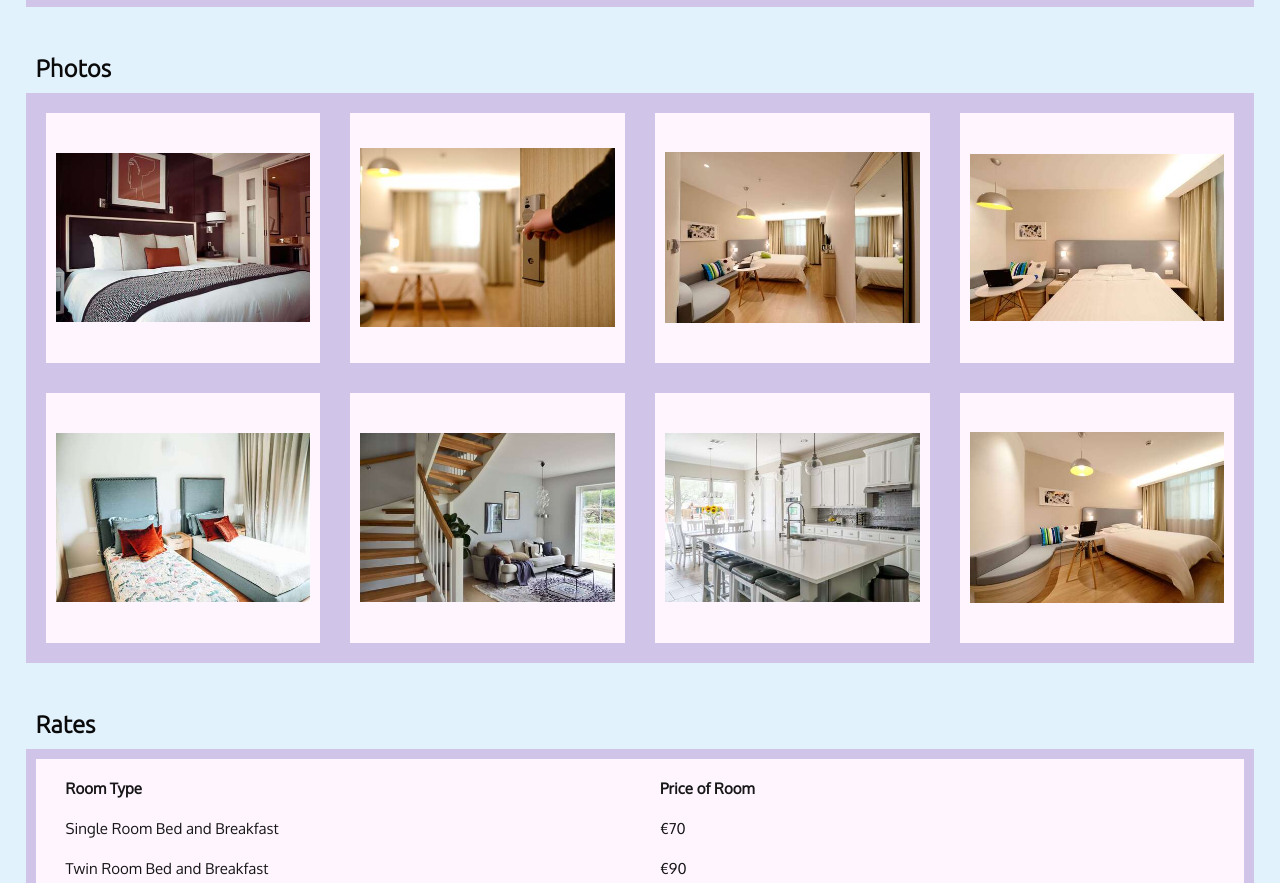
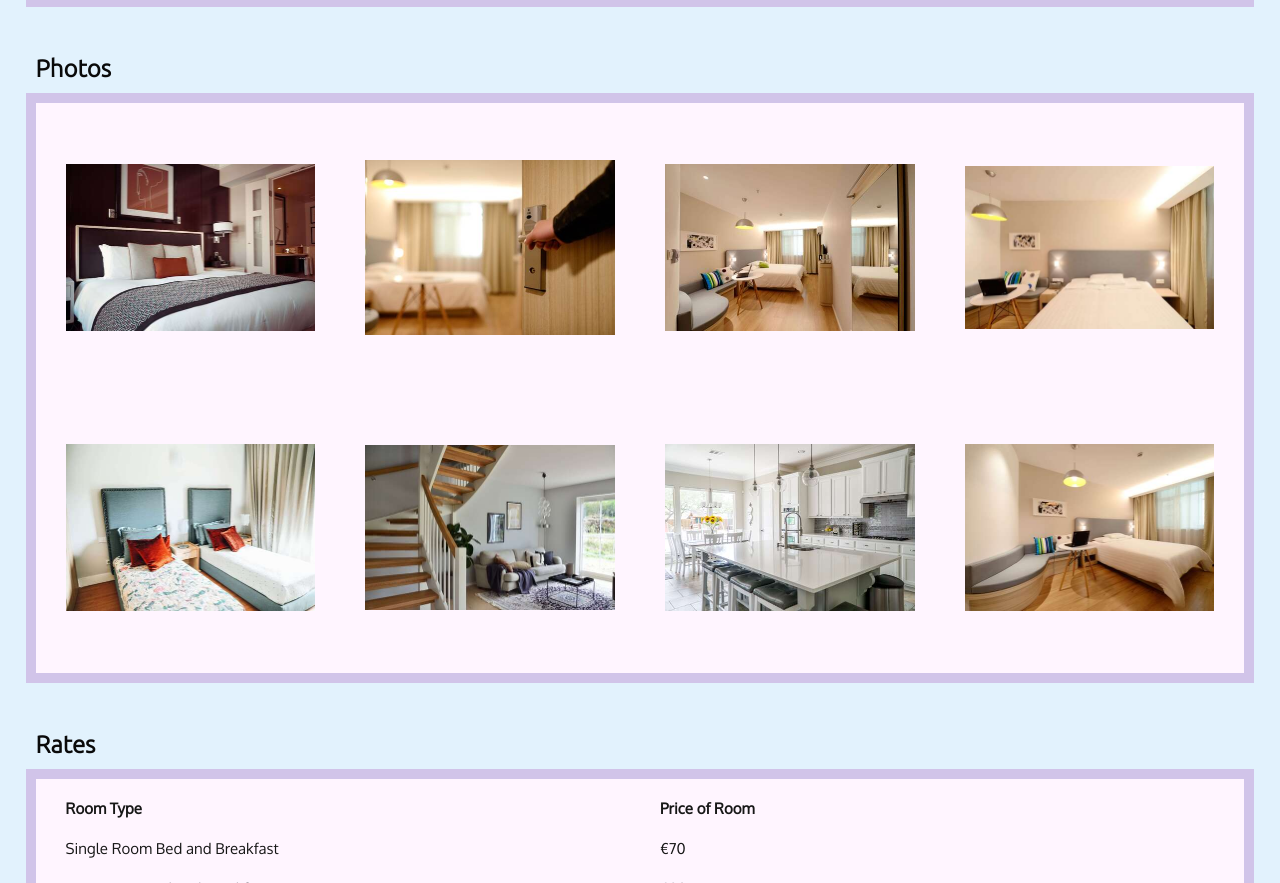
Before and after one commit to Code-Institute-Submissions/declanosullivan-beara-seaview-bed-and-breakfast_OctResub, a plain HTML site: page index.html in a window 1280 px wide. Shown: the part 627-1510 px from the top of the page. Drawn offline with Linux system fonts and the light colour scheme.

Commit message:
Update gallary grid border to match other sections

```diff
--- a/assets/css/style.css
+++ b/assets/css/style.css
@@ -106,7 +106,8 @@ a {
 .gallery-container{
   display: grid;
   grid-template-columns: repeat(4, 1fr);
-  background-color: rgb(209, 196, 233);
+  border: 10px solid rgb(209, 196, 233);
+  background-color:  rgb(255, 245, 255);
   grid-auto-rows: 250px;
   grid-gap: 30px;
   margin-bottom: 3rem;
@@ -125,7 +126,6 @@ a {
   height: 100%;
   overflow: hidden;
   padding: 10px;
-  background: rgb(255, 245, 255);
 }
 
 .gallery-item .image img{
```
